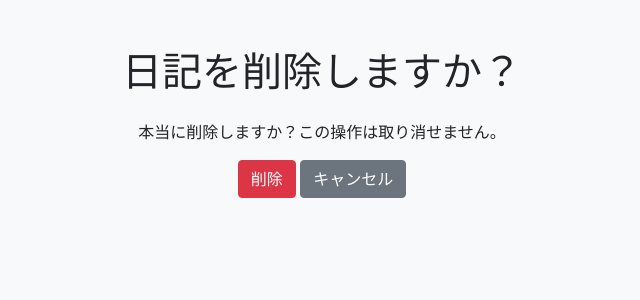
After one commit to s1F102200132/book_recommend, a Django app: template diary/templates/diary/confirm_delete.html in a window 1280 px wide. The commit adds this page. Shown: the top 300 px of the page, without its empty margins (318-958 px from the left). Run offline with Django 4.2, Linux system fonts and the light colour scheme; the template is opened without the code that fills it, so the values that code supplies are empty; some libraries are stand-ins or nearby versions.

Commit message:
削除機能実装

```diff
--- /dev/null
+++ b/diary/templates/diary/confirm_delete.html
@@ -0,0 +1,21 @@
+<!DOCTYPE html>
+<html lang="ja">
+<head>
+  <meta charset="UTF-8">
+  <title>Delete Diary Entry</title>
+  <link href="https://stackpath.bootstrapcdn.com/bootstrap/4.5.2/css/bootstrap.min.css" rel="stylesheet">
+</head>
+<body class="bg-light">
+  <div class="container mt-5">
+    <h1 class="text-center mb-4">日記を削除しますか？</h1>
+    <p class="text-center">本当に削除しますか？この操作は取り消せません。</p>
+    <div class="text-center">
+      <form action="" method="post">
+        {% csrf_token %}
+        <button type="submit" class="btn btn-danger">削除</button>
+        <a href="{% url 'diary:diary_list' %}" class="btn btn-secondary">キャンセル</a>
+      </form>
+    </div>
+  </div>
+</body>
+</html>
--- a/diary/templates/diary/diary_list.html
+++ b/diary/templates/diary/diary_list.html
@@ -73,6 +73,7 @@
               <form action="{% url 'diary:entry_detail' entry.pk %}" method="get">
                 <button type="submit" class="btn btn-outline-primary btn-sm">感情分析を行う</button>
               </form>
+              <a href="{% url 'diary:delete_entry' entry.pk %}" class="btn btn-outline-danger btn-sm ml-2">削除</a>
             </li>
           {% endfor %}
         </ul>
--- a/diary/urls.py
+++ b/diary/urls.py
@@ -9,4 +9,5 @@ urlpatterns = [
     path('<int:pk>/', views.diary_entry_detail, name='entry_detail'),
     path('', views.index, name='top_page'),
     path('diary/', views.diary_list, name='diary_list'),# diary/ へのパス
+    path('entry/<int:pk>/delete/', views.delete_diary_entry, name='delete_entry'),  # 削除URL
 ]
```
Also changed, not shown: diary/views.py (+9 -1 lines).
